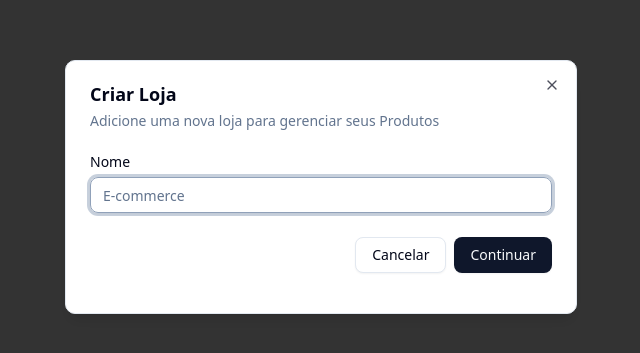
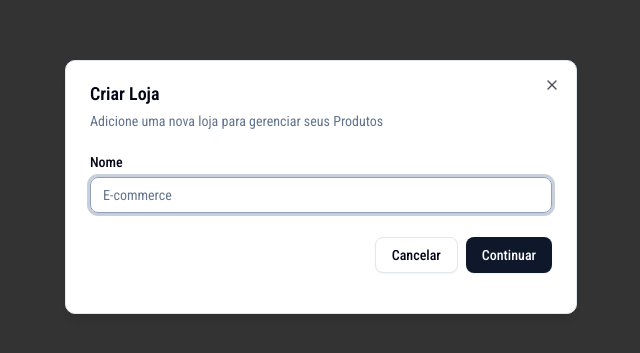
Before and after one commit to Paulos19/ecommerce-admin, a Next.js app: page / in a window 1280 px wide. Shown: the part 213-566 px from the top of the page, without its empty margins (319-959 px from the left). Built offline with nearby package versions, Linux system fonts and the light colour scheme; no server answers; the database is empty; sample sign-in values are in the browser's storage.

Commit message:
ecommerce1

```diff
--- a/app/layout.tsx
+++ b/app/layout.tsx
@@ -1,20 +1,16 @@
 import type { Metadata } from "next";
-import { Geist, Geist_Mono } from "next/font/google";
+import { Roboto_Condensed } from "next/font/google";
 import "./globals.css";
 import { ClerkProvider } from "@clerk/nextjs";
 import { ModalProvider } from "@/providers/modal-provider";
 import { ToasterProvider } from "@/providers/toast-provider";
 import { ThemeProvider } from "@/providers/theme-provider";
 
-const geistSans = Geist({
+const font = Roboto_Condensed({
   variable: "--font-geist-sans",
   subsets: ["latin"],
 });
 
-const geistMono = Geist_Mono({
-  variable: "--font-geist-mono",
-  subsets: ["latin"],
-});
 
 export const metadata: Metadata = {
   title: "Painel | Admin",
@@ -30,7 +26,7 @@
     <ClerkProvider>
       <html lang="en">
         <body
-          className={`${geistSans.variable} ${geistMono.variable} antialiased`}
+          className={font.className}
         >
           <ThemeProvider attribute='class' defaultTheme="system" enableSystem>
           <ToasterProvider/>
```
